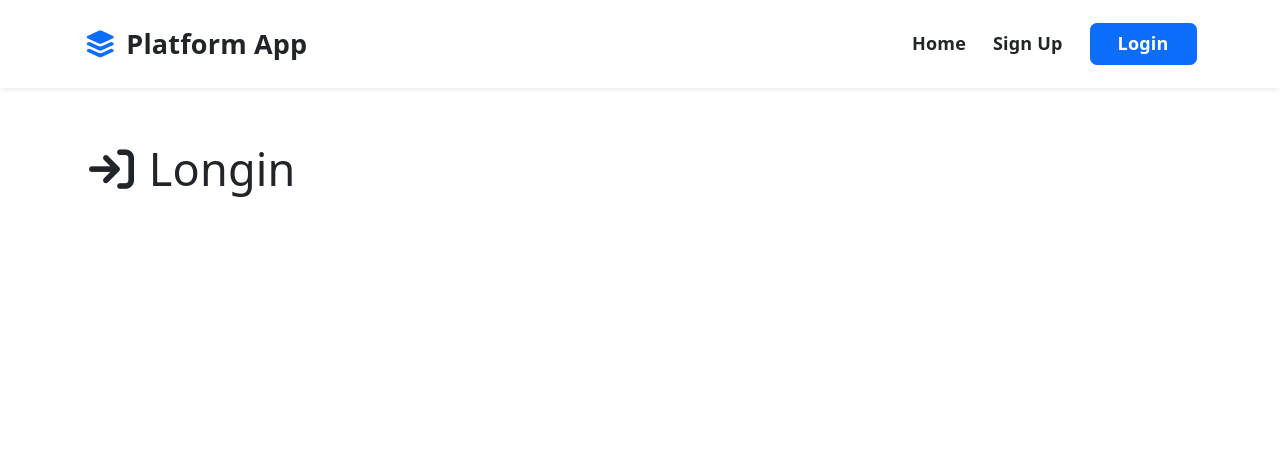
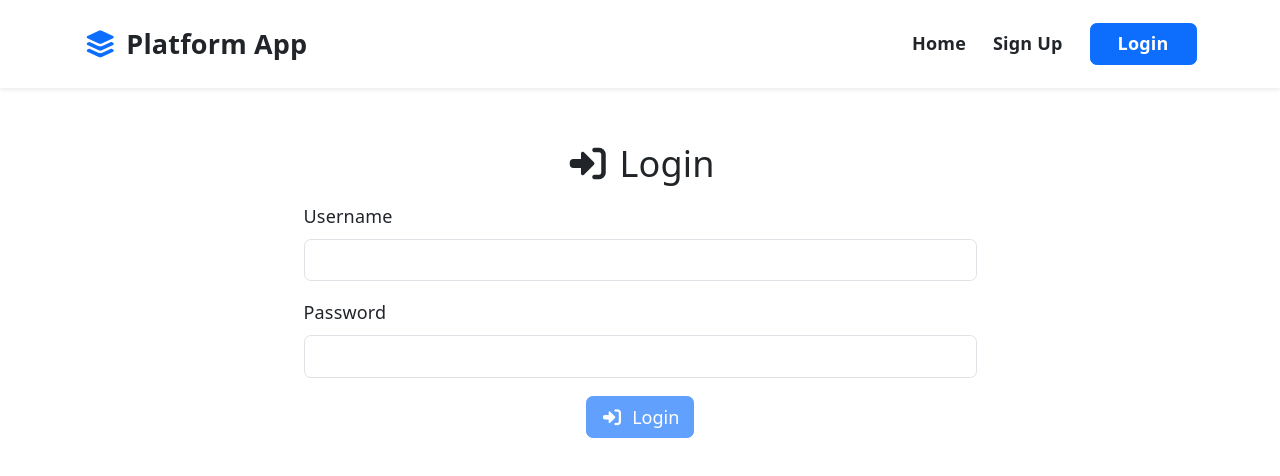
Before and after one commit to dhuffy9/platform-app, a React (Vite) app in the folder client/: page /login in a window 1280 px wide. Shown: the top 476 px of the page. Built offline with nearby package versions, Linux system fonts and the light colour scheme.

Commit message:
Fully working Login

```diff
--- a/client/src/components/Home.jsx
+++ b/client/src/components/Home.jsx
@@ -1,3 +1,5 @@
+import { Link } from "react-router-dom";
+
 export default function Home() {
     return (
         <div className="container py-5">
@@ -16,13 +18,13 @@ export default function Home() {
                 </p>
 
                 <div className="d-flex justify-content-center gap-3 flex-wrap">
-                    <a className="btn btn-primary px-4 py-2 fw-semibold" href="#">
+                    <Link className="btn btn-primary px-4 py-2 fw-semibold" to="/register">
                         Sign Up
-                    </a>
+                    </Link>
 
-                    <a className="btn btn-outline-dark px-4 py-2 fw-semibold" href="#">
+                    <Link className="btn btn-outline-dark px-4 py-2 fw-semibold" to="/login">
                         Login
-                    </a>
+                    </Link>
                 </div>
             </div>
 
--- a/client/src/components/Login.jsx
+++ b/client/src/components/Login.jsx
@@ -1,10 +1,112 @@
+import { useState } from "react";
+
 export default function Login() {
+    const [message, setMessage] = useState({ type: "", message: "" });
+
+    const [formData, setFormData] = useState({
+        username: "",
+        password: ""
+    });
+
+    function handleChange(event) {
+        const { name, value } = event.target;
+
+        setFormData((prev) => ({
+            ...prev,
+            [name]: value
+        }));
+    }
+
+    function handleSubmit(event) {
+        event.preventDefault();
+
+        setMessage({ type: "", message: "" });
+
+        fetch("/api/login", {
+            method: "POST",
+            headers: {
+                "Content-Type": "application/json"
+            },
+            body: JSON.stringify(formData)
+        })
+            .then(async (response) => {
+                const data = await response.json();
+
+                if (!response.ok) {
+                    throw new Error(data.message || "Failed to login");
+                }
+
+                setMessage({
+                    type: data.type || "success",
+                    message: data.message || "Login successful"
+                });
+
+                setFormData({
+                    username: "",
+                    password: ""
+                });
+            })
+            .catch((err) => {
+                setMessage({
+                    type: "danger",
+                    message: err.message
+                });
+            });
+    }
+
     return (
-        <div className="container py-5">
-            <h1>
-                <i className="fa-solid fa-sign-in me-2"></i>
-                Longin
-            </h1>
+        <div style={{ maxWidth: "700px" }} className="container py-5 min-vh-100">
+            <p className="h2 mb-3 text-center">
+                <i className="fa-solid fa-right-to-bracket me-2"></i>
+                Login
+            </p>
+
+            {message.message && (
+                <div className={`alert alert-${message.type} py-2`}>
+                    {message.message}
+                </div>
+            )}
+
+            <form onSubmit={handleSubmit}>
+                <div className="mb-3">
+                    <label className="form-label" htmlFor="loginUsername">
+                        Username
+                    </label>
+                    <input
+                        id="loginUsername"
+                        className="form-control"
+                        type="text"
+                        name="username"
+                        value={formData.username}
+                        onChange={handleChange}
+                    />
+                </div>
+
+                <div className="mb-3">
+                    <label className="form-label" htmlFor="loginPassword">
+                        Password
+                    </label>
+                    <input
+                        id="loginPassword"
+                        className="form-control"
+                        type="password"
+                        name="password"
+                        value={formData.password}
+                        onChange={handleChange}
+                    />
+                </div>
+
+                <div className="text-center">
+                    <button
+                        type="submit"
+                        className="btn btn-primary"
+                        disabled={!formData.username.trim() || !formData.password.trim()}
+                    >
+                        <i className="fa-solid fa-right-to-bracket me-2"></i>
+                        Login
+                    </button>
+                </div>
+            </form>
         </div>
-    )
+    );
 }
```
Also changed, not shown: 1 other file (tests, documents, lock files or other folders).
